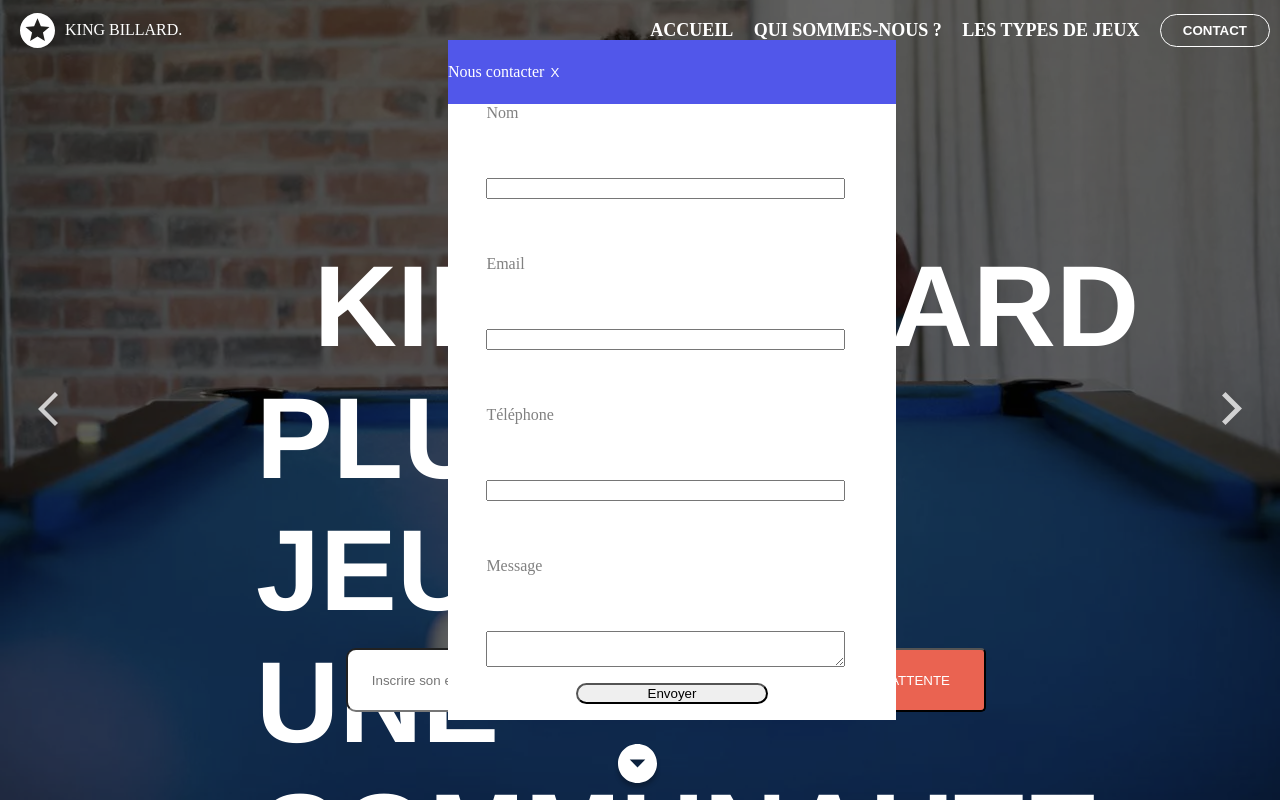
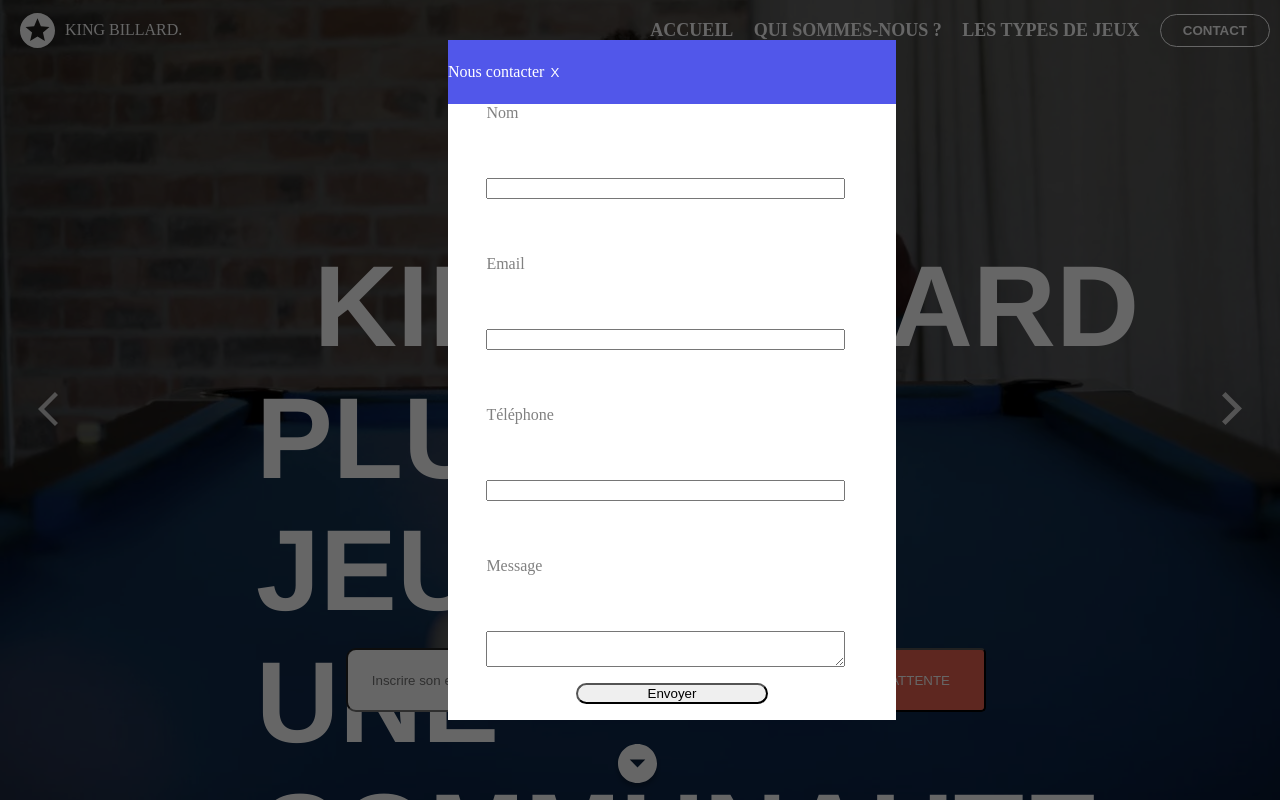
Before and after one commit to MehdiEscudero/King-Billard, a React (Create React App) app: page / in a window 1280 px wide. Both pictures are taken after a click on the button "CONTACT". Shown: the top 800 px of the page. Built offline with nearby package versions, Linux system fonts and the light colour scheme.

Commit message:
opacity on form's background

```diff
--- a/src/style/form.css
+++ b/src/style/form.css
@@ -56,4 +56,6 @@
   width: 100vw;
   position: absolute;
   z-index: 2;
+  background-color: black;
+  opacity: 0.6;
 }
```
